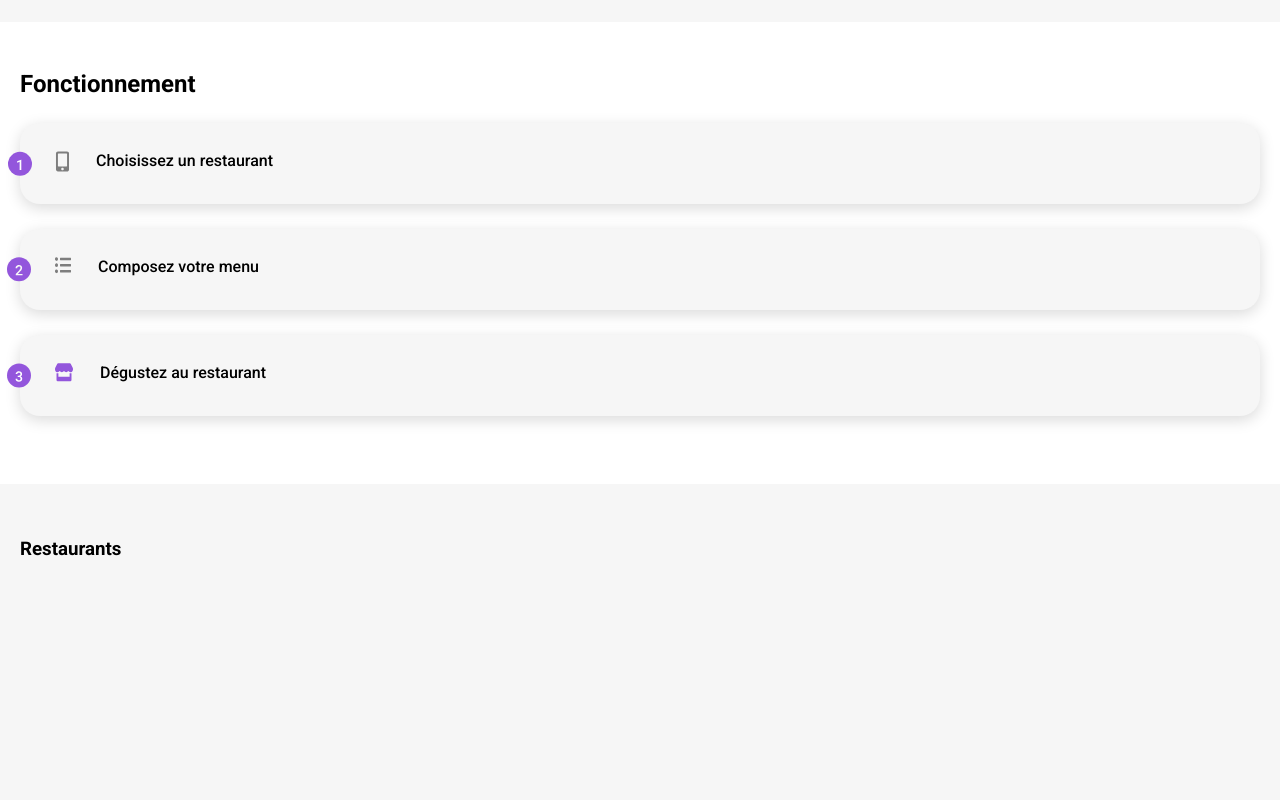
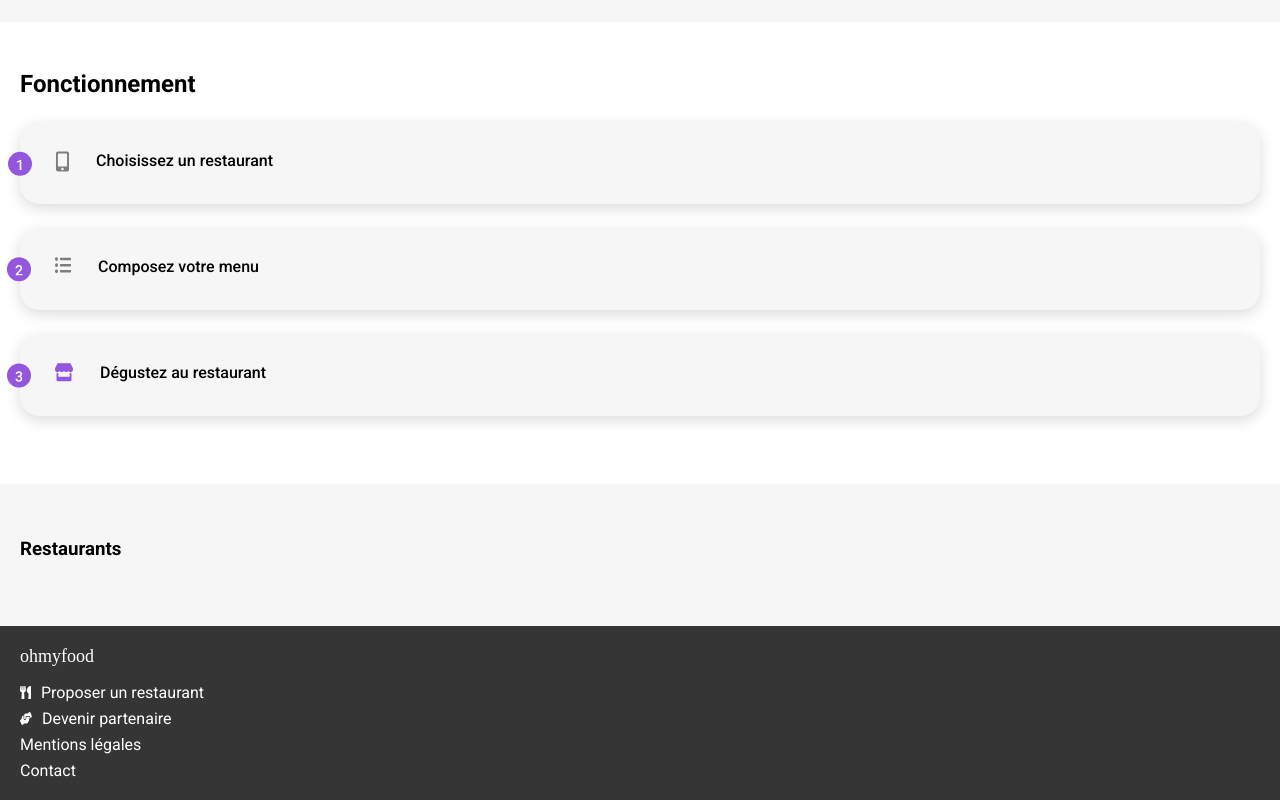
Before and after one commit to Luca-B431/ohmyfood, a plain HTML site: page index.html in a window 1280 px wide. Shown: the part 333-1133 px from the top of the page. Before the commit the page ends 959 px from the top, so only its background shows below. Drawn offline with Linux system fonts and the light colour scheme; a web font is replaced by a local one.

Commit message:
footer part

```diff
--- /dev/null
+++ b/assets/css/footer.css
@@ -0,0 +1,23 @@
+footer {
+  display: flex;
+  flex-direction: column;
+  justify-content: flex-start;
+  gap: 16px;
+  background-color: #353535;
+  padding: 20px;
+}
+
+.first-pack,
+.second-pack,
+.third-pack,
+.fourth-pack {
+  display: flex;
+  align-items: center;
+  gap: 10px;
+}
+
+.footer-container {
+  display: flex;
+  flex-direction: column;
+  gap: 7px;
+}
--- a/assets/css/style.css
+++ b/assets/css/style.css
@@ -3,6 +3,7 @@
   margin: 0;
   padding: 0;
   font-family: "Roboto", sans-serif;
+  text-decoration: none;
 }
 
 html {
@@ -22,6 +23,13 @@ html {
 
 .grey--bg {
   background-color: #eaeaea;
+}
+
+.fff {
+  color: #fff;
+}
+
+.clean {
 }
 
 /* font family  */
--- a/assets/css/welcome.css
+++ b/assets/css/welcome.css
@@ -10,8 +10,6 @@
 }
 
 .button {
-  text-decoration: none;
-  color: #fff;
   opacity: 1;
   padding: 13px 18.75px;
   border-radius: 25px;
--- a/index.html
+++ b/index.html
@@ -26,6 +26,7 @@
     <link rel="stylesheet" href="./assets/css/welcome.css" />
     <link rel="stylesheet" href="./assets/css/nav.css" />
     <link rel="stylesheet" href="./assets/css/restaurant.css" />
+    <link rel="stylesheet" href="./assets/css/footer.css" />
   </head>
 
   <!-- !! -->
@@ -58,7 +59,7 @@
         <span class="w300 s18">
           Découvrez des restaurants d’exception, sélectionnés par nos soins.
         </span>
-        <a class="button" href="#menu">
+        <a class="button fff" href="#menu">
           <span class="w500 s16"> Explorer nos restaurants </span>
         </a>
       </div>
@@ -168,6 +169,46 @@
       </div>
     </main>
 
-    <footer></footer>
+    <footer class="fff">
+      <h4 class="w400 s18 shrikhand">ohmyfood</h4>
+      <div class="footer-container fff">
+        <div class="first-pack">
+          <svg
+            width="11"
+            height="13"
+            viewBox="0 0 11 13"
+            fill="none"
+            xmlns="http://www.w3.org/2000/svg"
+          >
+            <path
+              d="M5.49736 0.385973C5.51851 0.505308 5.92308 2.78538 5.92308 3.65628C5.92308 4.9842 5.18798 5.93127 4.1012 6.31213L4.44231 12.3576C4.46082 12.7055 4.1726 13 3.80769 13H2.11538C1.75313 13 1.46226 12.708 1.48077 12.3576L1.82188 6.31213C0.732452 5.93127 0 4.98166 0 3.65628C0 2.78284 0.404567 0.505308 0.425721 0.385973C0.510337 -0.129456 1.62356 -0.137073 1.69231 0.413902V3.99905C1.72668 4.08538 2.09159 4.0803 2.11538 3.99905C2.1524 3.35667 2.32428 0.464683 2.32692 0.398668C2.41418 -0.129456 3.50889 -0.129456 3.59351 0.398668C3.5988 0.467223 3.76803 3.35667 3.80505 3.99905C3.82885 4.0803 4.19639 4.08538 4.22813 3.99905V0.413902C4.29688 -0.134534 5.41274 -0.129456 5.49736 0.385973ZM8.64928 7.64005L8.25264 12.3398C8.22091 12.6953 8.51442 13 8.88462 13H10.3654C10.7171 13 11 12.7283 11 12.3906V0.60941C11 0.274254 10.7171 3.62896e-05 10.3654 3.62896e-05C8.18389 3.62896e-05 4.51106 4.53225 8.64928 7.64005Z"
+              fill="white"
+            />
+          </svg>
+          <a class="fff" href="#"> Proposer un restaurant</a>
+        </div>
+        <div class="second-pack">
+          <svg
+            width="12"
+            height="13"
+            viewBox="0 0 12 13"
+            fill="none"
+            xmlns="http://www.w3.org/2000/svg"
+          >
+            <path
+              d="M9.08765 4.87486H6.2572V6.29686C6.2572 7.30495 5.65573 8.12514 4.91646 8.12514C4.1772 8.12514 3.57573 7.30495 3.57573 6.29686V3.2091L2.3672 4.19941C2.00781 4.49143 1.78808 5.02214 1.78808 5.59094V6.79202L0.298367 7.96516C0.0134597 8.18862 -0.0852336 8.68632 0.0804966 9.07483L1.57021 12.5943C1.73407 12.9828 2.09905 13.1148 2.38396 12.8914L4.30941 11.3754H6.85309C7.51042 11.3754 8.04485 10.6466 8.04485 9.75027H8.3428C8.67239 9.75027 8.93868 9.38716 8.93868 8.93771V7.31257H9.08765C9.33531 7.31257 9.53456 7.04087 9.53456 6.70314V5.48429C9.53456 5.14656 9.33531 4.87486 9.08765 4.87486ZM11.838 3.92517L10.3483 0.405735C10.1844 0.0172256 9.81947 -0.114817 9.53456 0.10864L7.60911 1.62459H5.70601C5.48255 1.62459 5.26468 1.71092 5.07475 1.8709L4.45093 2.40161C4.27589 2.54888 4.17161 2.81043 4.17161 3.08975V6.29686C4.17161 6.85804 4.50493 7.31257 4.91646 7.31257C5.328 7.31257 5.66132 6.85804 5.66132 6.29686V4.06229H9.08765C9.66305 4.06229 10.1304 4.69965 10.1304 5.48429V6.20798L11.6202 5.03484C11.9051 4.80884 12.0019 4.31368 11.838 3.92517Z"
+              fill="white"
+            />
+          </svg>
+          <a class="fff" href="#"> Devenir partenaire</a>
+        </div>
+        <div class="thirdpack">
+          <a class="fff" href="#"> Mentions légales </a>
+        </div>
+        <div class="fourth-pack">
+          <a class="fff" href="#"> Contact </a>
+        </div>
+      </div>
+    </footer>
   </body>
 </html>
```
